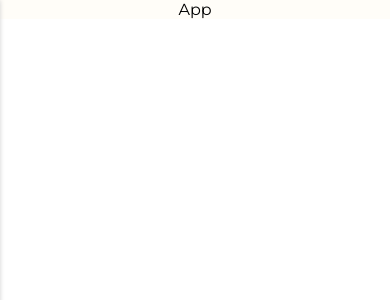
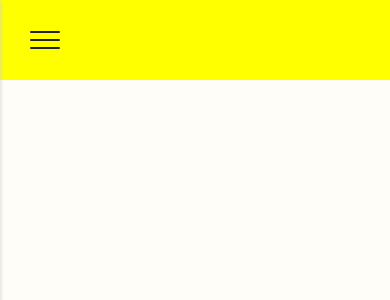
Before and after one commit to dkveil/my-todo-app-with-ts, a React (Create React App) app: page / in a window 390 px wide. Shown: the top 300 px of the page. Built offline with nearby package versions, Linux system fonts and the light colour scheme.

Commit message:
hamburger button added

```diff
--- a/src/App.tsx
+++ b/src/App.tsx
@@ -6,13 +6,15 @@ import NavbarCart from './components/NavbarCart';
 import Navbar from './components/Navbar/index';
 import { AppWrapper } from './containers/container';
 import styled from 'styled-components';
+import Home from './components/Pages/Home';
 
 const Test = styled.div`
     display: flex;
     justify-content: center;
     flex-grow: 1;
     background-color: ${({theme}) => theme.color.bgapp};
-`;
+`
+;
 
 const App = () => {
   return (
@@ -20,9 +22,12 @@ const App = () => {
       <GlobalStyles />
       <AppWrapper>
         <NavbarCart />
-        <Navbar />
         <Routes>
-          <Route path="/" element={<Test>App</Test>}/>
+          <Route path="/" element={
+            <Test>
+              <Home />
+            </Test>
+        }/>
         </Routes>
       </AppWrapper>
     </ThemeProvider>
--- /dev/null
+++ b/src/components/Button/Button.styles.tsx
@@ -0,0 +1,53 @@
+import styled from "styled-components";
+import { theme } from "../../styles/theme";
+
+export type ButtonStylesProps = {
+    size?: string;
+    active?: boolean;
+}
+
+export const Hamburger = styled.div<ButtonStylesProps>`
+    display: flex;
+    align-items: center;
+    height: ${(props) => (props.size ? props.size : "40px")};
+    width: ${(props) => (props.size ? props.size : "40px")};
+    cursor: pointer;
+
+    div {
+        position: relative;
+        width: 100%;
+        height: 2px;
+        background-color: ${({ theme }) => theme.color.font};
+        z-index: 2;
+        border-radius: 4px;
+
+        ${(props) => {
+            if (props.active) {
+                return `
+                    background-color: transparent;
+                `;
+            } else {
+                return `
+                    background-color: ${theme.color.font};
+                `;
+            }
+        }}
+
+        ::before, ::after {
+            position: absolute;
+            content: "";
+            width: 100%;
+            height: 2px;
+            background-color: ${({ theme }) => theme.color.font};
+            border-radius: 4px;
+        }
+        ::before {
+            top: ${(props) => (props.active ? "0" : "8px")};
+            transform: ${(props) => (props.active ? "rotate(45deg)" : "none")};
+        }
+        ::after {
+            bottom: ${(props) => (props.active ? "0" : "8px")};
+            transform: ${(props) => (props.active ? "rotate(-45deg)" : "none")};
+        }
+    }
+`;
--- /dev/null
+++ b/src/components/Button/index.tsx
@@ -0,0 +1,25 @@
+import styled from "styled-components";
+import * as Btn from './Button.styles'
+import { ButtonStylesProps } from './Button.styles'
+
+interface ButtonProps extends ButtonStylesProps {
+    buttontype: string;
+}
+
+const Button = ({buttontype, size, active}: ButtonProps) => {
+    switch (buttontype){
+        case 'hamburger':
+            return (
+                <Btn.Hamburger
+                size={size}
+                active={active}
+                >
+                    <div/>
+                </Btn.Hamburger>
+            )
+        default:
+            return null
+    }
+}
+
+export default Button;
--- a/src/components/Navbar/Navbar.styles.ts
+++ b/src/components/Navbar/Navbar.styles.ts
@@ -1 +1,11 @@
 import styled from "styled-components";
+
+export const Wrapper = styled.div`
+    display: flex;
+    justify-content: space-between;
+    align-items: center;
+    width: 100%;
+    height: 80px;
+    padding: 0 30px;
+    background-color: yellow;
+`
--- a/src/components/Navbar/index.tsx
+++ b/src/components/Navbar/index.tsx
@@ -1,6 +1,14 @@
+import * as Nav from './Navbar.styles'
+import Button from "../Button";
+
 const Navbar = () => {
     return (
-        null
+        <Nav.Wrapper>
+            <div>
+                <Button buttontype="hamburger" size='30px' active={false}/>
+            </div>
+            <div></div>
+        </Nav.Wrapper>
     )
 }
 
--- a/src/components/NavbarCart/NavbarCart.styles.ts
+++ b/src/components/NavbarCart/NavbarCart.styles.ts
@@ -6,12 +6,13 @@ export const Wrapper = styled.div`
     width: 100%;
     height: 100vh;
     background-color: ${({theme}) => theme.color.bgcart};
-    padding: 0 4rem;
     transform: translateX(-100%);
     box-shadow: 0 0 .3rem ${({theme}) => theme.color.bgcartshadow};
     z-index: 1;
+    padding: 0 30px;
 
     ${({theme}) => theme.mq.desktop}{
+        padding: 0 4rem;
         position: static;
         width: 400px;
         transform: none;
--- /dev/null
+++ b/src/components/Pages/Home.tsx
@@ -0,0 +1,11 @@
+import Navbar from "../Navbar";
+
+const Home = () => {
+    return (
+        <>
+            <Navbar />
+        </>
+    );
+};
+
+export default Home;
--- a/src/containers/container.tsx
+++ b/src/containers/container.tsx
@@ -5,6 +5,7 @@ export const AppWrapper = styled.div`
     flex-direction: column;
     flex-wrap: wrap;
     width: 100vw;
+    min-height: 100vh;
 
     ${({theme}) => theme.mq.desktop}{
         flex-direction: row;
--- /dev/null
+++ b/src/context/GlobalContext.tsx
@@ -0,0 +1 @@
+import * as React from 'react';
--- a/src/styles/global.ts
+++ b/src/styles/global.ts
@@ -1,8 +1,6 @@
 import { createGlobalStyle } from 'styled-components';
 
 export default createGlobalStyle`
-
-    @import url('https://fonts.googleapis.com/css2?family=Montserrat:wght@300;400;500;600;700&display=swap');
 
     *, *::before, *::after{
         margin: 0;
```
